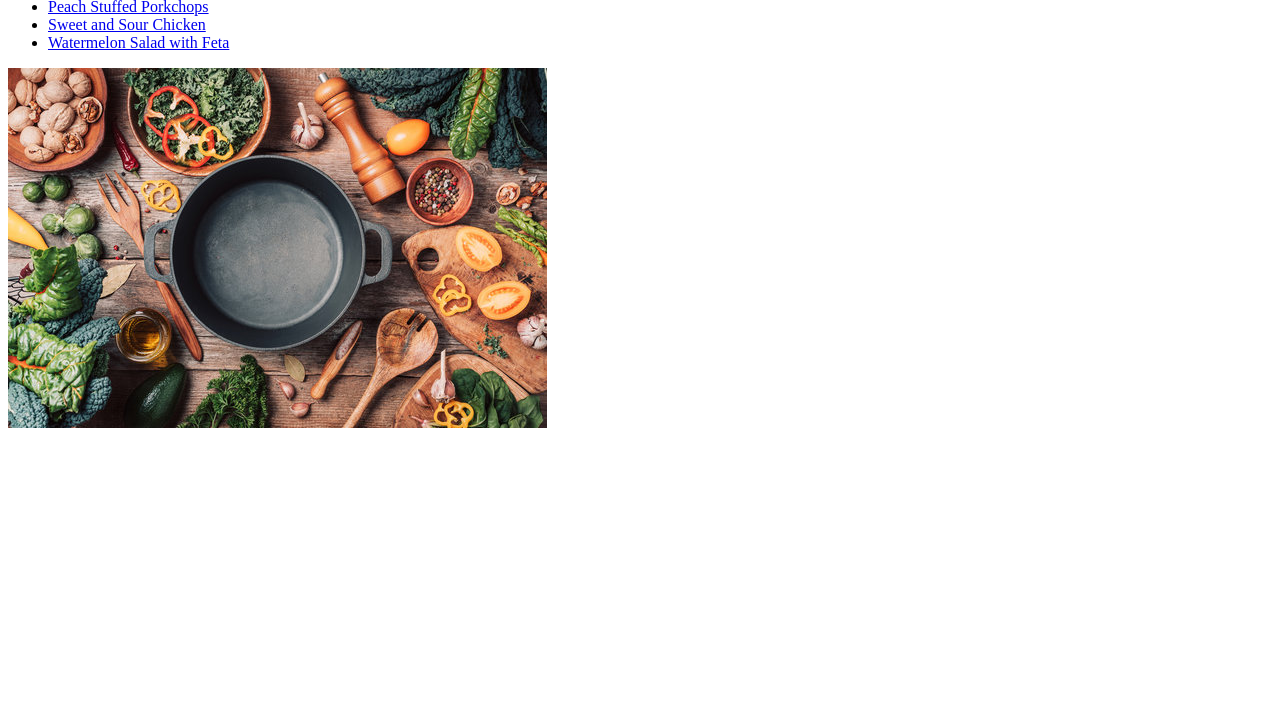
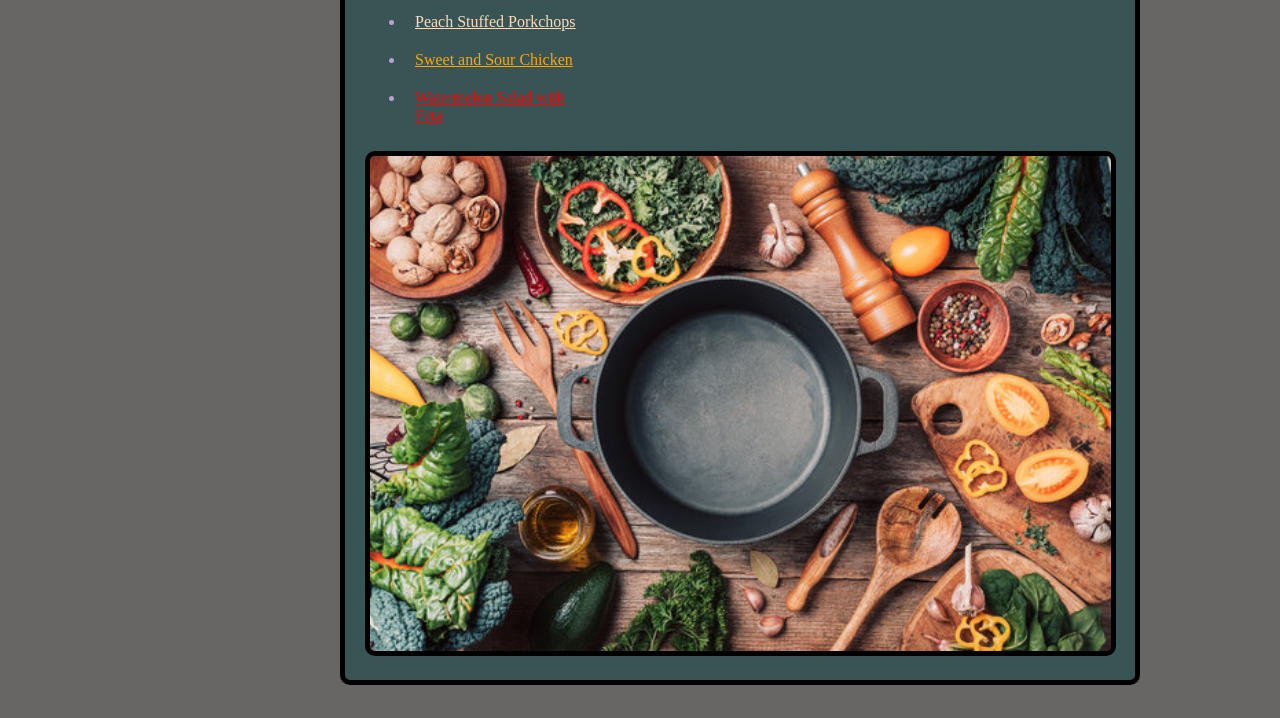
Before and after one commit to AlexLevalois/odin-recipes, a plain HTML site: page index.html in a window 1280 px wide. Shown: the part 82-800 px from the top of the page. Drawn offline with Linux system fonts and the light colour scheme.

Commit message:
Added css to homepage
Used css file using various methods to style the front page of the website

```diff
--- /dev/null
+++ b/css/styles-home.css
@@ -0,0 +1,10 @@
+body {
+    width: 500px;
+    margin: 0 auto;
+}
+h1 {
+    background-color: blueviolet;
+    border: 4px black;
+    padding: 10px;
+    margin: 10px;
+}
--- a/index.html
+++ b/index.html
@@ -4,14 +4,17 @@
     <meta charset="UTF-8">
     <meta name="viewport" content="width=device-width, initial-scale=1.0">
     <title>Odin Recipes</title>
+    <link rel="stylesheet" href="styles-home.css">
 </head>
 <body>
-    <h1>Odin Recipes</h1>
+    <div class="card">
+    <h1 class="title">Odin Recipes</h1>
     <ul>
-        <li> <a href="recipes/peachstuffed.html">Peach Stuffed Porkchops</a> </li>
-        <li> <a href="recipes/sweetandsour.html">Sweet and Sour Chicken</a> </li>
-        <li> <a href="recipes/watermalonsalad.html">Watermelon Salad with Feta</a> </li>
+        <li> <a class="link1" href="recipes/peachstuffed.html">Peach Stuffed Porkchops</a> </li>
+        <li> <a class="link2" href="recipes/sweetandsour.html">Sweet and Sour Chicken</a> </li>
+        <li> <a class="link3" href="recipes/watermalonsalad.html">Watermelon Salad with Feta</a> </li>
     </ul>
     <img src="./images/cooking.jpg" alt="Various ingredients compilation">
+    </div>
 </body>
 </html>
--- /dev/null
+++ b/styles-home.css
@@ -0,0 +1,48 @@
+body {
+    background-color: rgb(104, 101, 101);
+    width: 600px;
+    margin: 0 auto;
+}
+.card {
+    box-sizing: border-box;
+    background-color: rgb(57, 84, 85);
+    width: 800px;
+    padding: 20px;
+    border-style: solid;
+    border-width: 5px;
+    border-radius: 10px;
+}
+h1 {
+    font-family: 'Lucida Sans', 'Lucida Sans Regular', 'Lucida Grande', 'Lucida Sans Unicode', Geneva, Verdana, sans-serif;
+    text-align: center;
+    background-color: rgb(128, 79, 172);
+    border-style: solid;
+    border-width: 5px black;
+    border-radius: 10px;
+    margin: 0 auto;
+    box-sizing: border-box;
+}
+li {
+    text-align: left;
+    color: rgb(187, 159, 212);
+    box-sizing: border-box;
+    width: 200px;
+    padding: 10px;
+}
+img {
+    box-sizing: border-box;
+    width: 0 auto;
+    height: 505px;
+    border-style: solid;
+    border-width: 5px;
+    border-radius: 10px;
+}
+.link1 {
+    color: peachpuff;
+}
+.link2 {
+    color: orange;
+}
+.link3 {
+    color: red;
+}
```
Also changed, not shown: 1 other file.
